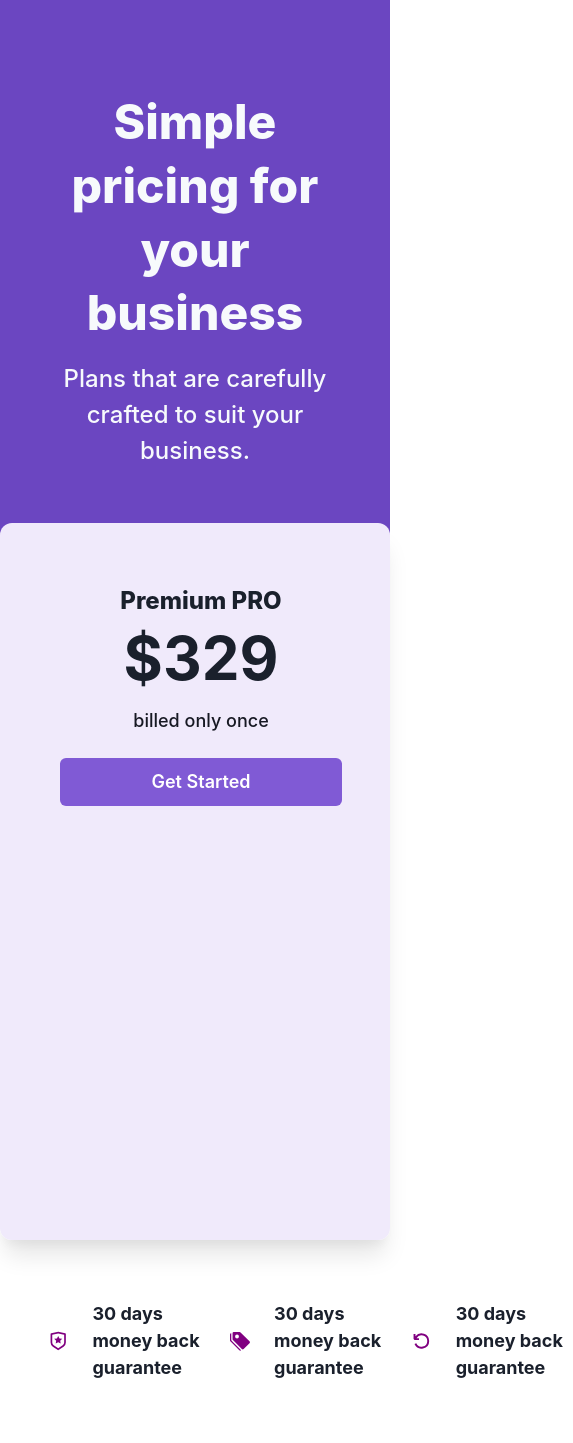
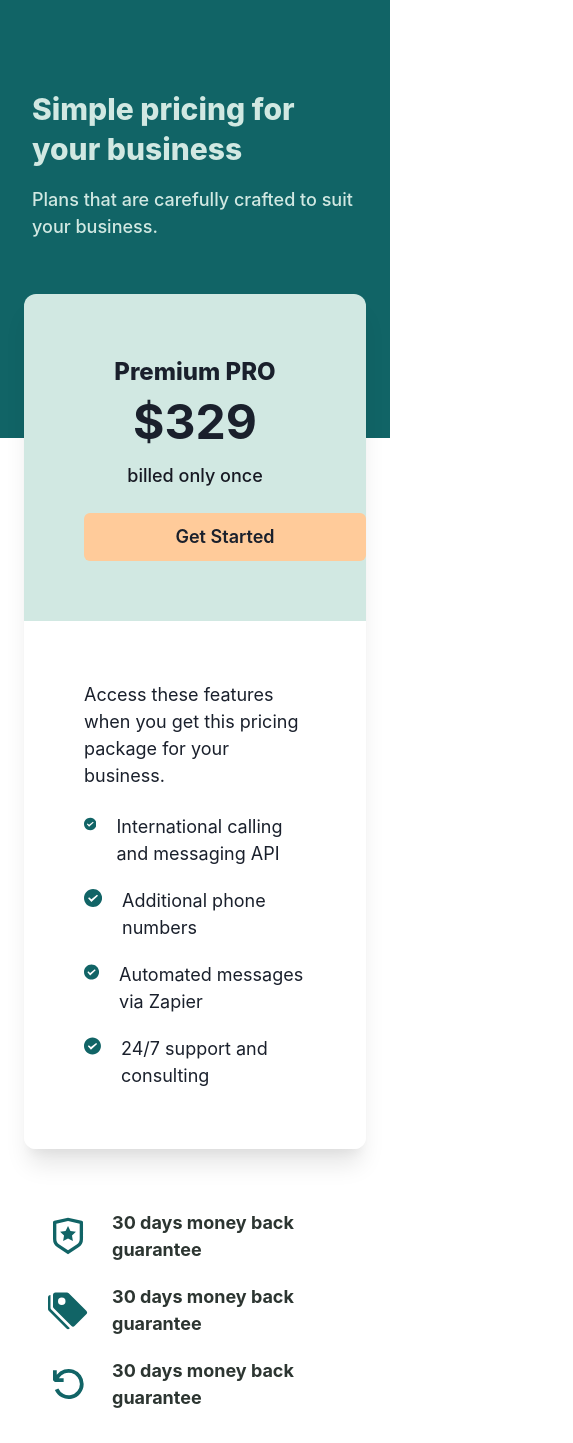
Before and after one commit to adil-innovation-lab/nextjs-price-ui, a Next.js app: page / in a window 390 px wide. Shown: the whole page, 573 px wide, since content can reach past the window. Before the commit the page ends 1413 px from the top, so only its background shows below. Built offline with nearby package versions, Linux system fonts and the light colour scheme.

Commit message:
Added Responsiveness

```diff
--- a/components/Features.tsx
+++ b/components/Features.tsx
@@ -1,4 +1,4 @@
-import { HStack, Box, Text } from "@chakra-ui/react";
+import { HStack, Box, Text, Stack } from "@chakra-ui/react";
 import React from "react";
 import { RiShieldStarLine } from "react-icons/ri";
 import { BsTagsFill } from "react-icons/bs";
@@ -7,26 +7,26 @@
 export const Features = () => {
   return (
     <Box maxW="1024px" margin="auto" pt="60px" pb="8">
-      <HStack px="12" spacing="5">
+      <Stack direction={["column","column","row"]} px="12" spacing="5">
         <HStack spacing="6">
-          <RiShieldStarLine size="48px" color="purple" />
-          <Text textAlign="left" fontSize="lg" fontWeight="bold">
+          <RiShieldStarLine size="48px" color="#116466" />
+          <Text textAlign="left" fontSize="lg" fontWeight="bold" color="#2C3531">
             30 days money back guarantee
           </Text>
         </HStack>
         <HStack spacing="6">
-          <BsTagsFill size="48px" color="purple" />
-          <Text textAlign="left" fontSize="lg" fontWeight="bold">
+          <BsTagsFill size="48px" color="#116466" />
+          <Text textAlign="left" fontSize="lg" fontWeight="bold" color="#2C3531">
             30 days money back guarantee
           </Text>
         </HStack>
         <HStack spacing="6">
-          <VscDebugRestart size="48px" color="purple" />
-          <Text textAlign="left" fontSize="lg" fontWeight="bold">
+          <VscDebugRestart size="48px" color="#116466" />
+          <Text textAlign="left" fontSize="lg" fontWeight="bold" color="#2C3531">
             30 days money back guarantee
           </Text>
         </HStack>
-      </HStack>
+      </Stack>
     </Box>
   );
 };
--- a/components/Header.tsx
+++ b/components/Header.tsx
@@ -5,16 +5,17 @@
   return (
     <Box as="section" pb="28">
       <Box
-        bg="#6B46C1"
-        color="#F7FAFC"
+        bg="#116466"
+        color="#D1E8E2"
         pt="90px"
         pb="198px"
         px="8"
+        textAlign={["left","left","center"]}
       >
-        <Heading fontWeight="extrabold" fontSize="5xl">
+        <Heading fontWeight="extrabold" fontSize={["3xl","3xl","5xl"]}>
           Simple pricing for your business
         </Heading>
-        <Text fontWeight="medium" fontSize="2xl" pt="4">
+        <Text fontWeight="medium" fontSize={["lg","lg","2xl"]} pt="4">
           Plans that are carefully crafted to suit your business.
         </Text>
       </Box>
--- a/components/Pricing.tsx
+++ b/components/Pricing.tsx
@@ -15,35 +15,36 @@
 export const ListItem = (props: StackProps) => {
   const { children, ...rest } = props;
   return (
-    <HStack as="li" spacing="5" {...rest}>
+    <HStack as="li" spacing="5" {...rest} alignItems="start">
       <Icon as={CheckIcon} h="22px" w="22px" />
-      <Text>{children}</Text>
+      <Text textAlign={["left","left","center"]}>{children}</Text>
     </HStack>
   );
 };
 
 export const Pricing = () => {
   return (
+    <Box mx={6}>
       <Box
         maxW="994px"
         margin="auto"
         mt="-256px"
         borderRadius="12px"
         overflow="hidden"
-      boxShadow='0px 20px 25px -5px rgba(0, 0, 0, 0.1), 0px 10px 10px -5px rgba(0, 0, 0, 0.04)'
+        boxShadow="0px 20px 25px -5px rgba(0, 0, 0, 0.1), 0px 10px 10px -5px rgba(0, 0, 0, 0.04)"
       >
-      <Flex>
-        <Box bg="#F0EAFB" p="60px">
+        <Flex direction={["column", "column", "row"]}>
+          <Box bg="#D1E8E2" p="60px">
             <Text fontSize="2xl" fontWeight="extrabold">
               Premium PRO
             </Text>
-          <Heading as="h3" fontSize="60px">
+            <Heading as="h3" fontSize={["5xl","5xl","6xl"]}>
               $329
             </Heading>
             <Text color="#171923" fontSize="lg" fontWeight="medium" mt="2">
               billed only once
             </Text>
-          <Button colorScheme="purple" size="lg" w="282px" mt="6">
+            <Button bg="#FFCB9A" size="lg" w="282px" mt="6" _hover={{bg: "#2C3531", color: "white"}}>
               Get Started
             </Button>
           </Box>
@@ -61,5 +62,6 @@
           </Box>
         </Flex>
       </Box>
+    </Box>
   );
 };
--- a/icons/Icons.tsx
+++ b/icons/Icons.tsx
@@ -13,7 +13,7 @@
         fill-rule="evenodd"
         clip-rule="evenodd"
         d="M11 22C17.0751 22 22 17.0751 22 11C22 4.92487 17.0751 0 11 0C4.92487 0 0 4.92487 0 11C0 17.0751 4.92487 22 11 22ZM6.2 10.0857L5 11.3714L9 16L17 8.28571L15.8 7L9 12.4L6.2 10.0857Z"
-        fill="#652CD3"
+        fill="#116466"
       />
     </svg>
   );
```
Lines whose indentation alone changed are shown as unchanged.
